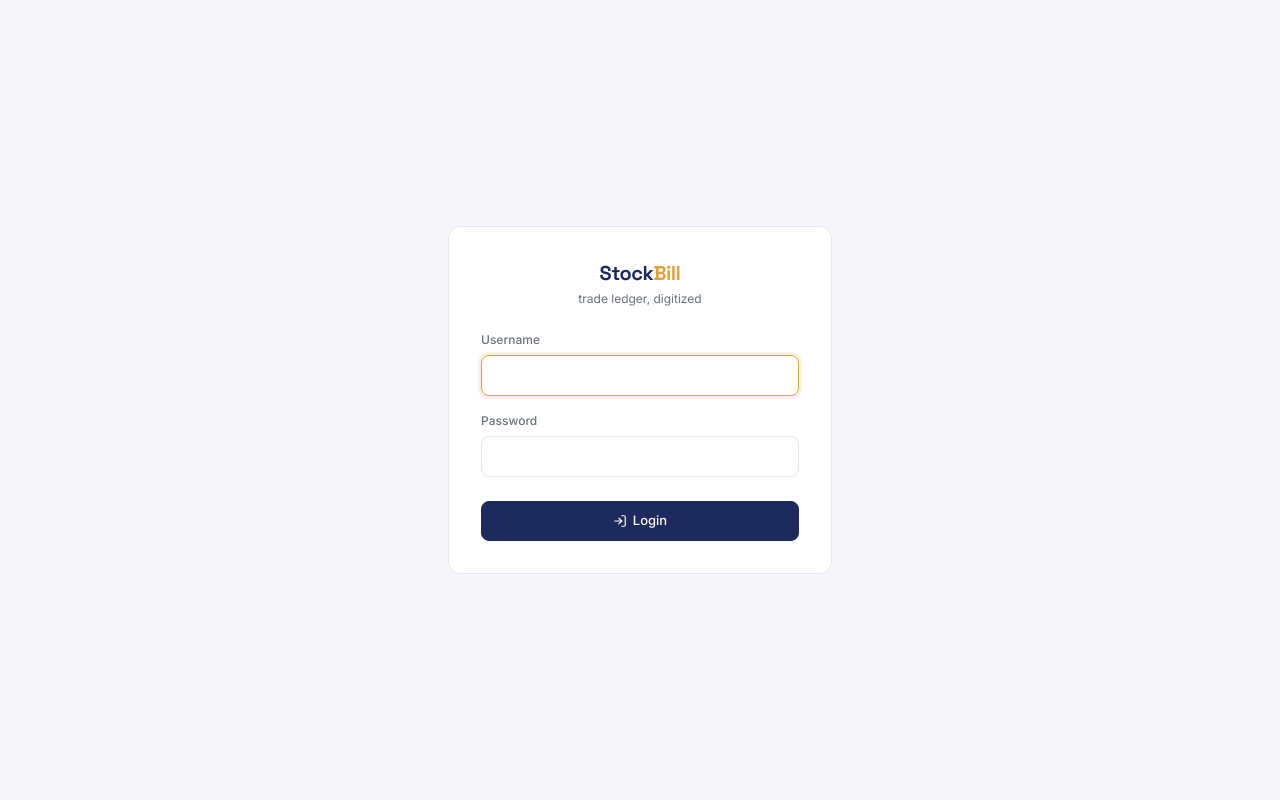
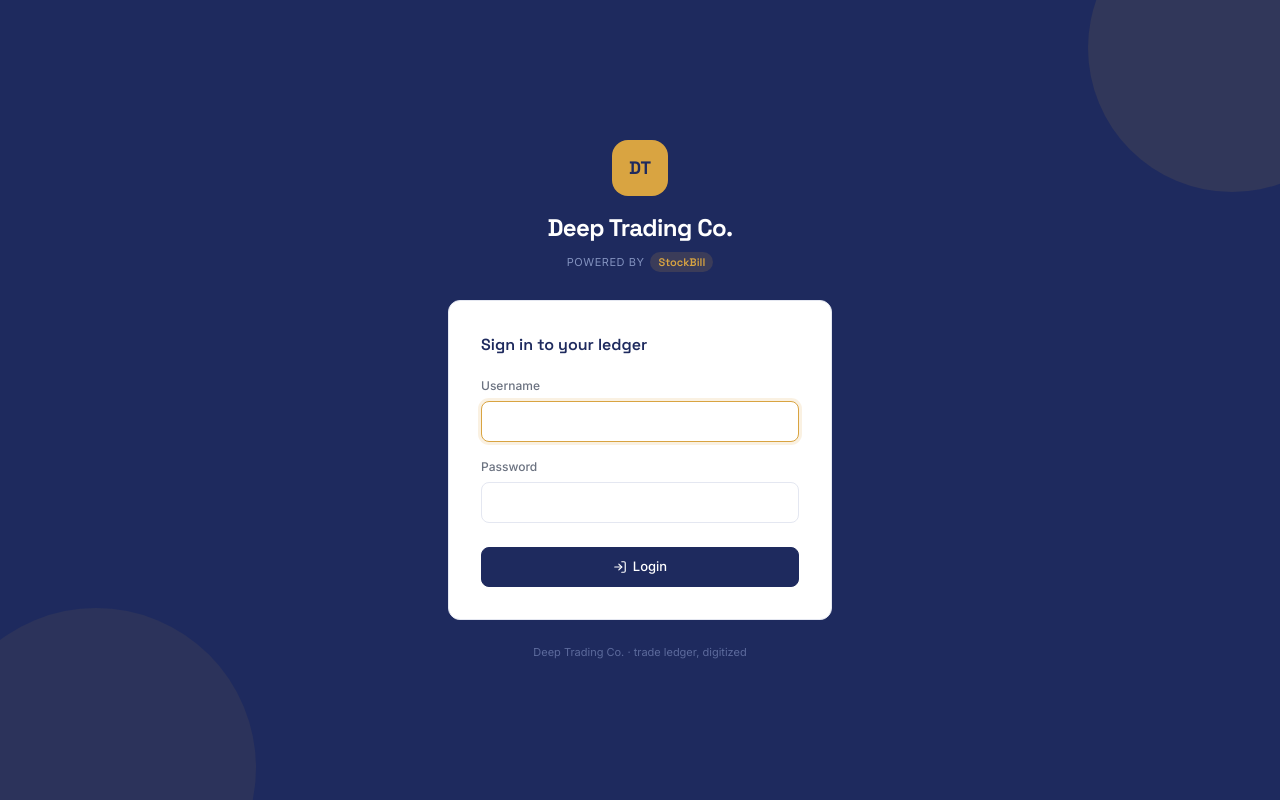
Before and after one commit to Mukulkms/stockapp, a React (Vite) app in the folder frontend/: page /login in a window 1280 px wide. Built offline with nearby package versions, Linux system fonts and the light colour scheme; no server answers.

Commit message:
code updated

```diff
--- a/frontend/src/App.tsx
+++ b/frontend/src/App.tsx
@@ -24,13 +24,22 @@
 
       <div className="md:hidden sticky top-0 z-30 flex items-center justify-between gap-3 px-4 py-3 border-b"
         style={{ background: '#1E2A5E', borderColor: '#2A386E' }}>
-        <div className="flex items-center gap-3">
-          <button className="text-white/80 hover:text-white" onClick={() => setSidebarOpen(true)}>
+        <div className="flex items-center gap-2.5 min-w-0">
+          <button className="text-white/80 hover:text-white shrink-0" onClick={() => setSidebarOpen(true)}>
             <Menu size={22} />
           </button>
-          <h1 className="font-display font-bold text-base text-white tracking-tight">
-            Stock<span style={{ color: '#D9A441' }}>Bill</span>
-          </h1>
+          <div
+            className="w-7 h-7 rounded-lg shrink-0 flex items-center justify-center font-display font-bold text-xs"
+            style={{ background: '#D9A441', color: '#1E2A5E' }}
+          >
+            DT
+          </div>
+          <div className="min-w-0">
+            <h1 className="font-display font-bold text-sm text-white tracking-tight truncate leading-tight">
+              Deep Trading Co.
+            </h1>
+            <span className="text-[10px]" style={{ color: '#8291BE' }}>StockBill</span>
+          </div>
         </div>
         <button className="text-white/80 hover:text-white" onClick={() => { logout(); location.href = '/login' }}>
           <LogOut size={18} />
--- a/frontend/src/components/Sidebar.tsx
+++ b/frontend/src/components/Sidebar.tsx
@@ -23,13 +23,26 @@
         style={{ background: '#1E2A5E' }}
       >
         <div className="px-5 py-6 flex items-center justify-between">
-          <div>
-            <h1 className="font-display font-bold text-lg text-white tracking-tight">
-              Stock<span style={{ color: '#D9A441' }}>Bill</span>
-            </h1>
-            <p className="text-[11px] mt-0.5" style={{ color: '#8291BE' }}>trade ledger, digitized</p>
+          <div className="flex items-center gap-3 min-w-0">
+            <div
+              className="w-9 h-9 rounded-xl shrink-0 flex items-center justify-center font-display font-bold text-sm"
+              style={{ background: '#D9A441', color: '#1E2A5E' }}
+            >
+              DT
+            </div>
+            <div className="min-w-0">
+              <h1 className="font-display font-bold text-sm text-white tracking-tight truncate">
+                Deep Trading Co.
+              </h1>
+              <span
+                className="inline-block text-[10px] font-display font-semibold mt-0.5 px-1.5 py-0.5 rounded-full"
+                style={{ background: 'rgba(217,164,65,0.15)', color: '#D9A441' }}
+              >
+                StockBill
+              </span>
+            </div>
           </div>
-          <button className="md:hidden text-white/70 hover:text-white" onClick={onClose}>
+          <button className="md:hidden text-white/70 hover:text-white shrink-0" onClick={onClose}>
             <X size={20} />
           </button>
         </div>
--- a/frontend/src/pages/login.tsx
+++ b/frontend/src/pages/login.tsx
@@ -27,14 +27,48 @@
   }
 
   return (
-    <div className="min-h-screen flex items-center justify-center p-4" style={{ background: '#F5F6FA' }}>
-      <div className="card p-6 sm:p-8 w-full max-w-sm" style={{ background: '#fff' }}>
-        <div className="text-center mb-6">
-          <h1 className="font-display font-bold text-xl tracking-tight" style={{ color: '#1E2A5E' }}>
-            Stock<span style={{ color: '#D9A441' }}>Bill</span>
+    <div
+      className="min-h-screen flex items-center justify-center p-4 relative overflow-hidden"
+      style={{ background: '#1E2A5E' }}
+    >
+      {/* subtle background accent */}
+      <div
+        className="absolute -top-24 -right-24 w-72 h-72 rounded-full opacity-10 pointer-events-none"
+        style={{ background: '#D9A441' }}
+      />
+      <div
+        className="absolute -bottom-32 -left-16 w-80 h-80 rounded-full opacity-[0.07] pointer-events-none"
+        style={{ background: '#D9A441' }}
+      />
+
+      <div className="w-full max-w-sm relative">
+        {/* Company brand */}
+        <div className="text-center mb-7">
+          <div
+            className="w-14 h-14 rounded-2xl mx-auto mb-4 flex items-center justify-center font-display font-bold text-lg"
+            style={{ background: '#D9A441', color: '#1E2A5E' }}
+          >
+            DT
+          </div>
+          <h1 className="font-display font-bold text-2xl text-white tracking-tight">
+            Deep Trading Co.
           </h1>
-          <p className="text-xs text-gray-500 mt-1">trade ledger, digitized</p>
+          <div className="flex items-center justify-center gap-1.5 mt-2">
+            <span className="text-[11px] uppercase tracking-wider" style={{ color: '#8291BE' }}>Powered by</span>
+            <span
+              className="text-[11px] font-display font-semibold px-2 py-0.5 rounded-full"
+              style={{ background: 'rgba(217,164,65,0.15)', color: '#D9A441' }}
+            >
+              StockBill
+            </span>
           </div>
+        </div>
+
+        {/* Login card */}
+        <div className="card p-6 sm:p-8" style={{ background: '#fff' }}>
+          <h2 className="font-display font-semibold text-base mb-5" style={{ color: '#1E2A5E' }}>
+            Sign in to your ledger
+          </h2>
 
           <form onSubmit={submit}>
             <div className="mb-4">
@@ -63,6 +97,11 @@
             </button>
           </form>
         </div>
+
+        <p className="text-center text-[11px] mt-6" style={{ color: '#5C6A9C' }}>
+          Deep Trading Co. · trade ledger, digitized
+        </p>
+      </div>
     </div>
   )
 }
```
Lines whose indentation alone changed are shown as unchanged.
